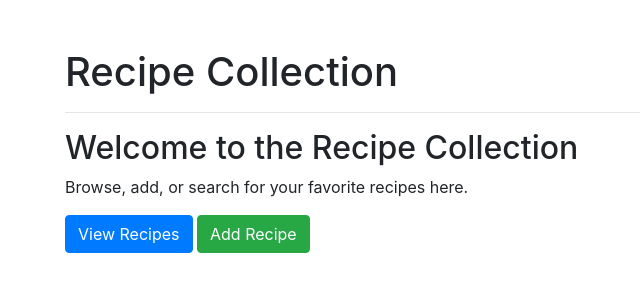
After one commit to tylerpiercey/Cookbook-Application, a Flask app: page / in a window 1280 px wide. The commit adds this page. Shown: the top 300 px of the page, without its empty margins (20-660 px from the left). Run offline with Flask 3, Linux system fonts and the light colour scheme; some libraries are stand-ins or nearby versions.

Commit message:
app.py and forms completed

```diff
--- a/templates/base.html
+++ b/templates/base.html
@@ -2,9 +2,16 @@
 <html lang="en">
 <head>
     <meta charset="UTF-8">
-    <title>Title</title>
+    <meta name="viewpoint" content="width=device-width, initial-scale=1.0">
+    <title>Recipe Collection</title>
+    <link rel="stylesheet" href="https://maxcdn.bootstrapcdn.com/bootstrap/4.5.2/css/bootstrap.min.css">
 </head>
 <body>
-
+<div class="container">
+    <h1 class="mt-5">Recipe Collection</h1>
+    <hr>
+    {% block content %}
+    {% endblock %}
+</div>
 </body>
 </html>
--- /dev/null
+++ b/templates/index.html
@@ -0,0 +1,7 @@
+{% extends "base.html" %}
+{% block content %}
+  <h2> Welcome to the Recipe Collection</h2>
+  <p>Browse, add, or search for your favorite recipes here.</p>
+  <a href="{{ url_for('view_recipes') }}" class="btn btn-primary">View Recipes</a>
+  <a href="{{ url_for('add_recipe') }}" class="btn btn-success">Add Recipe</a>
+{% endblock %}
```
Also changed, not shown: templates/add_recipe.html (added, +10 -0 lines), templates/recipes.html (added, +17 -0 lines).
